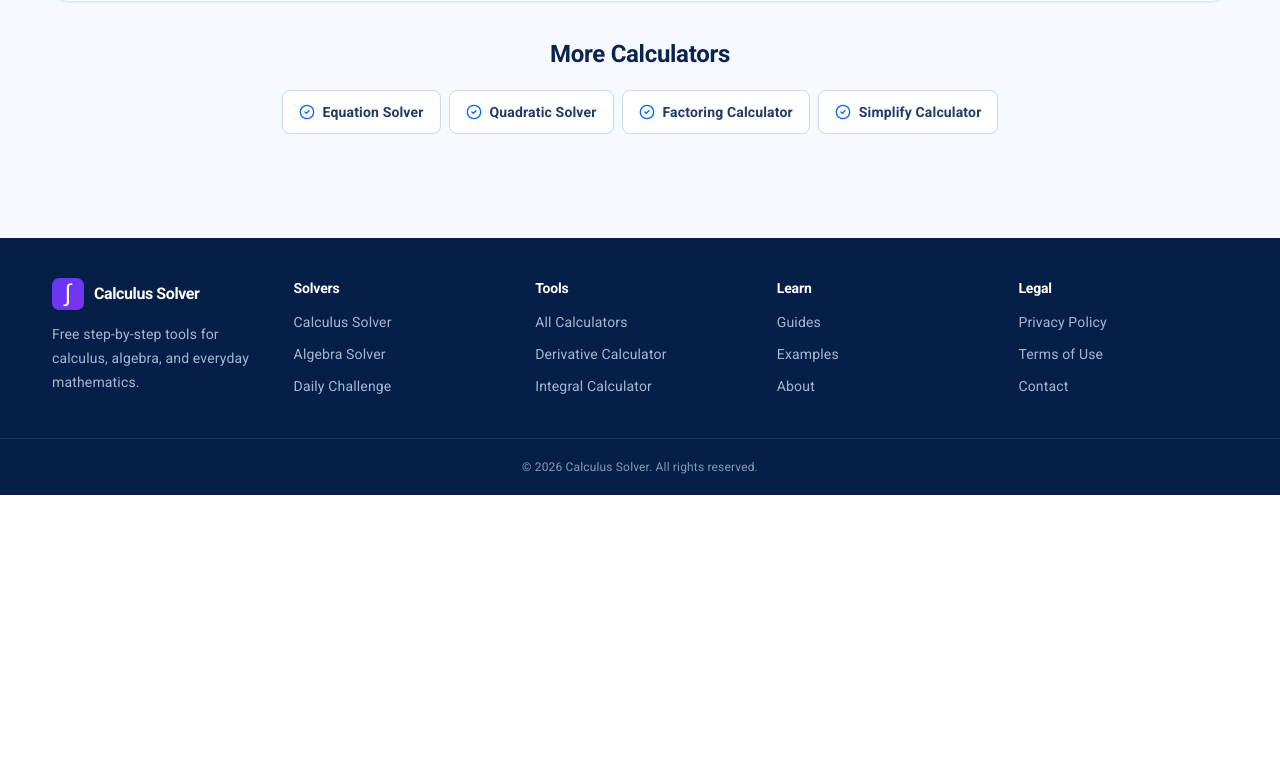
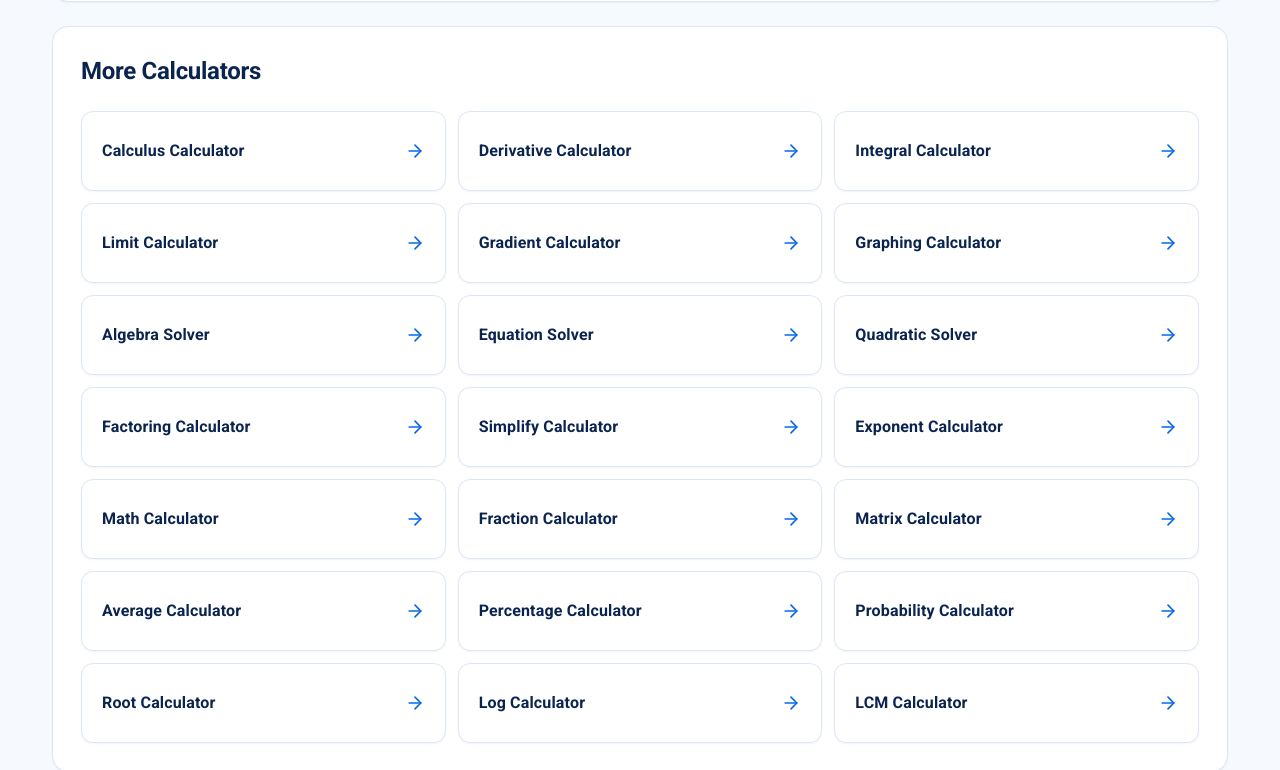
Before and after one commit to heatsing/CalculusSolver, a Next.js app: page /algebra-solver in a window 1280 px wide. Shown: the part 1918-2688 px from the top of the page. Before the commit the page ends 2413 px from the top, so only its background shows below. Built offline with nearby package versions, Linux system fonts and the light colour scheme; no server answers.

Commit message:
Complete More Calculators directories

```diff
--- a/app/calculators/page.tsx
+++ b/app/calculators/page.tsx
@@ -2,16 +2,11 @@ import Link from "next/link";
 import { ArrowRight } from "lucide-react";
 import { Header } from "@/components/layout/header";
 import { Footer } from "@/components/layout/footer";
+import { calculatorGroups } from "@/data/calculator-tools";
 import { createMetadata } from "@/lib/seo";
 
 export const metadata = createMetadata({ title: "Free Online Math Calculators", description: "Browse calculus, algebra, matrix, fraction, percentage, probability, and other free online calculators.", path: "/calculators" });
 
-const groups = [
-  ["Calculus", [["Calculus Calculator", "/calculus-calculator"], ["Derivative Calculator", "/derivative-calculator"], ["Integral Calculator", "/integral-calculator"], ["Limit Calculator", "/limit-calculator"], ["Gradient Calculator", "/gradient-calculator"], ["Graphing Calculator", "/graphing-calculator"]]],
-  ["Algebra", [["Algebra Solver", "/algebra-solver"], ["Equation Solver", "/equation-solver"], ["Quadratic Solver", "/quadratic-solver"], ["Factoring Calculator", "/factoring-calculator"], ["Simplify Calculator", "/simplify-calculator"], ["Exponent Calculator", "/exponent-calculator"]]],
-  ["Everyday Math", [["Math Calculator", "/math-calculator"], ["Fraction Calculator", "/fraction-calculator"], ["Matrix Calculator", "/matrix-calculator"], ["Average Calculator", "/average-calculator"], ["Percentage Calculator", "/percentage-calculator"], ["Probability Calculator", "/probability-calculator"], ["Root Calculator", "/root-calculator"], ["Log Calculator", "/log-calculator"], ["LCM Calculator", "/lcm-calculator"]]]
-] as const;
-
 export default function CalculatorsPage(): React.JSX.Element {
-  return <><Header /><main id="main-content" tabIndex={-1} className="mx-auto max-w-[1240px] px-4 py-12 sm:px-6 lg:px-8"><header className="max-w-3xl"><p className="text-sm font-semibold text-primary">All tools</p><h1 className="mt-2 text-4xl font-bold text-heading sm:text-5xl">Online Math Calculators</h1><p className="mt-4 text-lg leading-8 text-body">Choose a focused calculator for the problem you want to solve. Every tool uses the same verified math engine and step-by-step result format.</p></header><div className="mt-10 space-y-10">{groups.map(([group, tools]) => <section key={group}><h2 className="text-2xl font-semibold text-heading">{group}</h2><div className="mt-4 grid gap-3 sm:grid-cols-2 lg:grid-cols-3">{tools.map(([label, href]) => <Link key={href} href={href} className="group flex min-h-16 items-center justify-between rounded-xl border border-[#d9e4f3] bg-white px-5 py-4 font-medium text-heading shadow-sm hover:border-primary"><span>{label}</span><ArrowRight className="h-4 w-4 text-primary transition-transform group-hover:translate-x-1" /></Link>)}</div></section>)}</div></main><Footer /></>;
+  return <><Header /><main id="main-content" tabIndex={-1} className="mx-auto max-w-[1240px] px-4 py-12 sm:px-6 lg:px-8"><header className="max-w-3xl"><p className="text-sm font-semibold text-primary">All tools</p><h1 className="mt-2 text-4xl font-bold text-heading sm:text-5xl">Online Math Calculators</h1><p className="mt-4 text-lg leading-8 text-body">Choose a focused calculator for the problem you want to solve. Every tool uses the same verified math engine and step-by-step result format.</p></header><div className="mt-10 space-y-10">{calculatorGroups.map((group) => <section key={group.label}><h2 className="text-2xl font-semibold text-heading">{group.label}</h2><div className="mt-4 grid gap-3 sm:grid-cols-2 lg:grid-cols-3">{group.tools.map((tool) => <Link key={tool.href} href={tool.href} className="group flex min-h-16 items-center justify-between rounded-xl border border-[#d9e4f3] bg-white px-5 py-4 font-medium text-heading shadow-sm hover:border-primary"><span>{tool.label}</span><ArrowRight className="h-4 w-4 text-primary transition-transform group-hover:translate-x-1" /></Link>)}</div></section>)}</div></main><Footer /></>;
 }
--- a/components/calculator/calculator-layout.tsx
+++ b/components/calculator/calculator-layout.tsx
@@ -3,6 +3,7 @@ import { ArrowRight, CheckCircle2, Gift, Zap } from "lucide-react";
 import { MathDisplay } from "@/components/math/math-display";
 import { Footer } from "@/components/layout/footer";
 import { SiteHeader } from "@/components/layout/site-header";
+import { allCalculatorTools } from "@/data/calculator-tools";
 
 export type CalculatorStep = { step: string; description: string };
 export type CalculatorFaq = { question: string; answer: string };
@@ -93,14 +94,14 @@ export function CalculatorFaqs({ faqs }: { faqs: CalculatorFaq[] }): React.JSX.E
   );
 }
 
-export function CalculatorRelatedTools({ tools }: { tools: readonly CalculatorToolLink[] }): React.JSX.Element {
+export function CalculatorRelatedTools({ tools: _tools }: { tools: readonly CalculatorToolLink[] }): React.JSX.Element {
   return (
-    <section className="mt-9 text-center">
+    <section className={`${calculatorSection} mt-6`}>
       <h2 className="text-2xl font-bold">More Calculators</h2>
-      <div className="mt-5 flex flex-wrap justify-center gap-2">
-        {tools.map((tool) => (
-          <Link key={tool.href} href={tool.href} className="inline-flex min-h-11 items-center gap-2 rounded-lg border border-[#cbd9ed] bg-white px-4 text-sm font-semibold text-[#203b67] transition hover:border-[#0967ed] hover:text-[#0967ed]">
-            <CheckCircle2 className="h-4 w-4 text-[#0967ed]" />{tool.label}
+      <div className="mt-6 grid gap-3 sm:grid-cols-2 lg:grid-cols-3">
+        {allCalculatorTools.map((tool) => (
+          <Link key={tool.href} href={tool.href} className="group flex min-h-20 items-center justify-between rounded-xl border border-[#dbe6f6] bg-white px-5 py-4 text-base font-semibold text-[#0a234f] shadow-sm transition hover:-translate-y-0.5 hover:border-[#82aff5] hover:shadow-md">
+            <span>{tool.label}</span><ArrowRight className="h-5 w-5 shrink-0 text-[#0967ed] transition-transform group-hover:translate-x-1" />
           </Link>
         ))}
       </div>
--- /dev/null
+++ b/data/calculator-tools.ts
@@ -0,0 +1,43 @@
+export type CalculatorTool = { label: string; href: string };
+export type CalculatorGroup = { label: string; tools: readonly CalculatorTool[] };
+
+export const calculatorGroups: readonly CalculatorGroup[] = [
+  {
+    label: "Calculus",
+    tools: [
+      { label: "Calculus Calculator", href: "/calculus-calculator" },
+      { label: "Derivative Calculator", href: "/derivative-calculator" },
+      { label: "Integral Calculator", href: "/integral-calculator" },
+      { label: "Limit Calculator", href: "/limit-calculator" },
+      { label: "Gradient Calculator", href: "/gradient-calculator" },
+      { label: "Graphing Calculator", href: "/graphing-calculator" }
+    ]
+  },
+  {
+    label: "Algebra",
+    tools: [
+      { label: "Algebra Solver", href: "/algebra-solver" },
+      { label: "Equation Solver", href: "/equation-solver" },
+      { label: "Quadratic Solver", href: "/quadratic-solver" },
+      { label: "Factoring Calculator", href: "/factoring-calculator" },
+      { label: "Simplify Calculator", href: "/simplify-calculator" },
+      { label: "Exponent Calculator", href: "/exponent-calculator" }
+    ]
+  },
+  {
+    label: "Everyday Math",
+    tools: [
+      { label: "Math Calculator", href: "/math-calculator" },
+      { label: "Fraction Calculator", href: "/fraction-calculator" },
+      { label: "Matrix Calculator", href: "/matrix-calculator" },
+      { label: "Average Calculator", href: "/average-calculator" },
+      { label: "Percentage Calculator", href: "/percentage-calculator" },
+      { label: "Probability Calculator", href: "/probability-calculator" },
+      { label: "Root Calculator", href: "/root-calculator" },
+      { label: "Log Calculator", href: "/log-calculator" },
+      { label: "LCM Calculator", href: "/lcm-calculator" }
+    ]
+  }
+] as const;
+
+export const allCalculatorTools: readonly CalculatorTool[] = calculatorGroups.flatMap((group) => group.tools);
```
Also changed, not shown: 1 other file (tests, documents, lock files or other folders).
